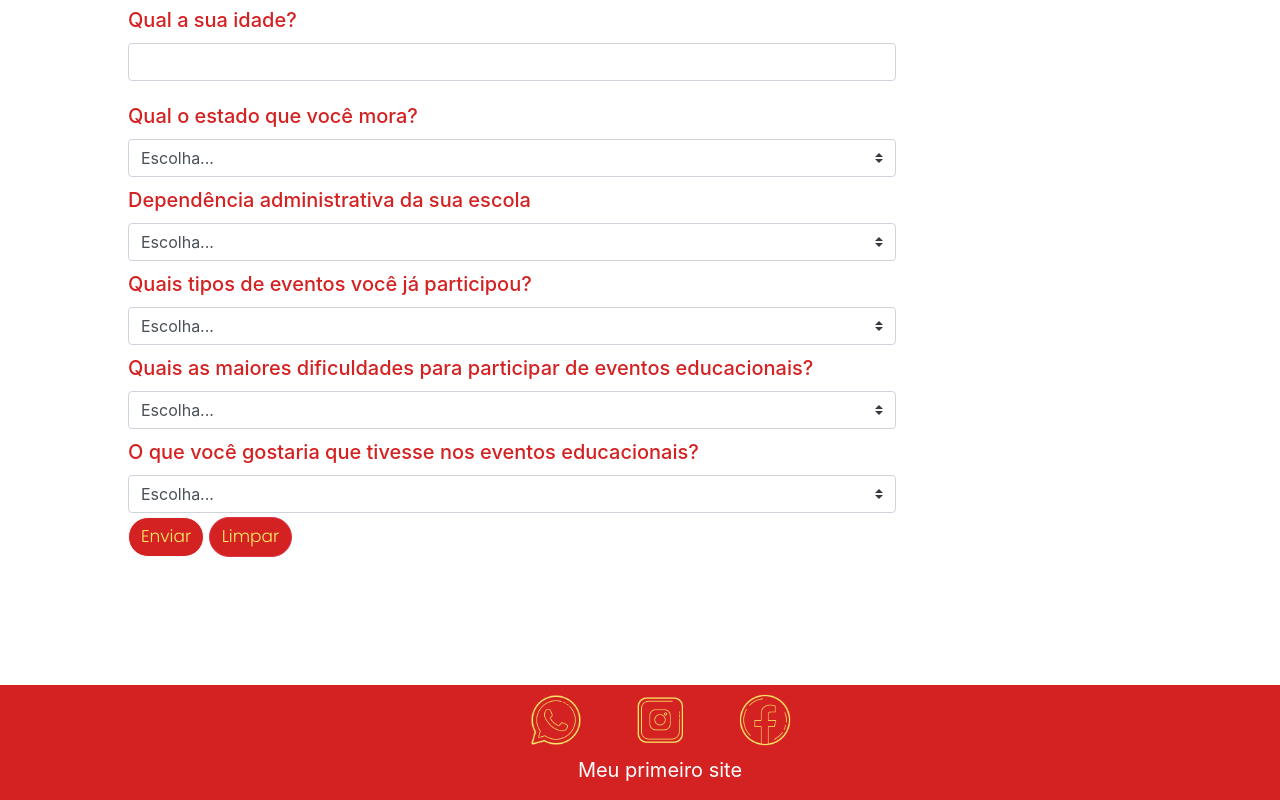
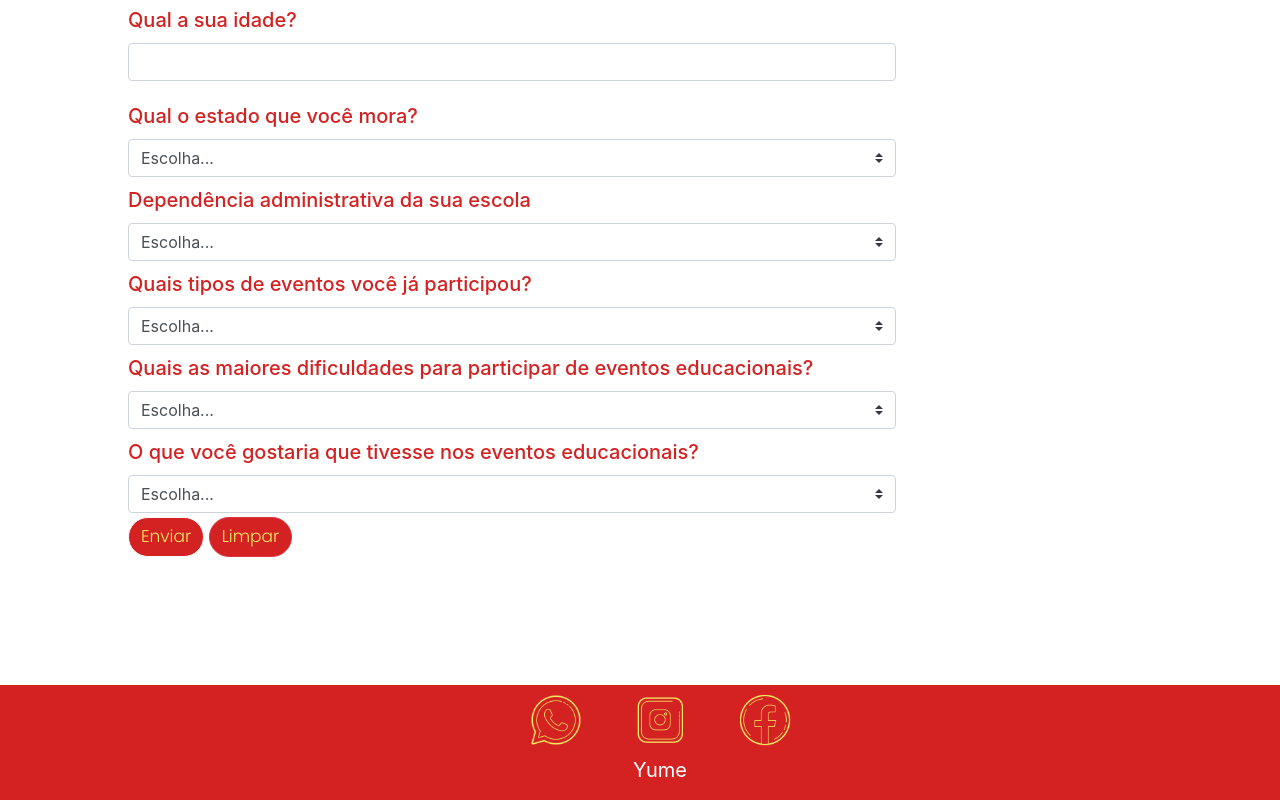
Before and after one commit to Yume-divulgacao/Yume-divulgacao.github.io, a plain HTML site: page form.html in a window 1280 px wide. Shown: the part 315-1115 px from the top of the page. Drawn offline with nearby package versions, Linux system fonts and the light colour scheme.

Commit message:
Update form.html

```diff
--- a/form.html
+++ b/form.html
@@ -124,7 +124,7 @@
             <li>
                 <a href="https://www.facebook.com/yumedivulgacao42"><img  src="Imagens/facebook.png" alt = "icone do facebook"></a>
             </li>
-            <p>Meu primeiro site</p>
+            <p>Yume</p>
         </ul>
     </footer>
 </body>
```
